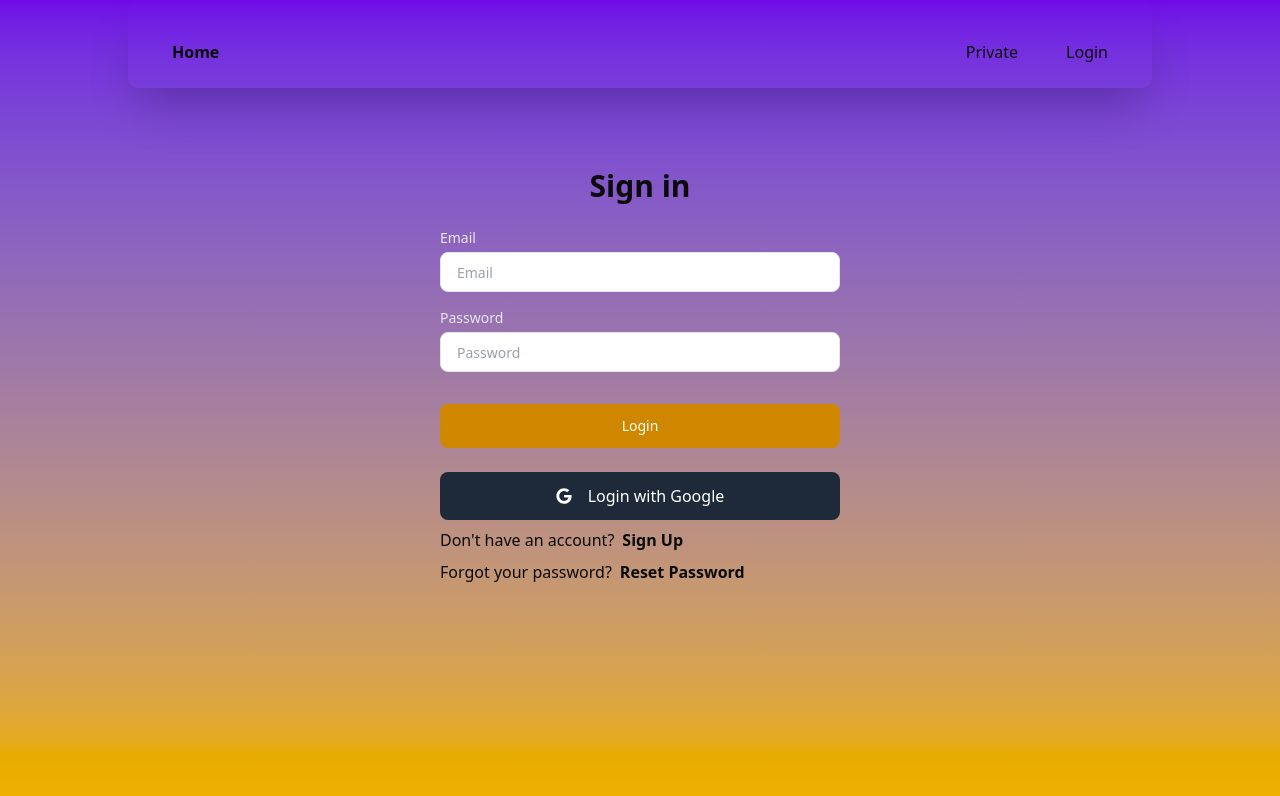
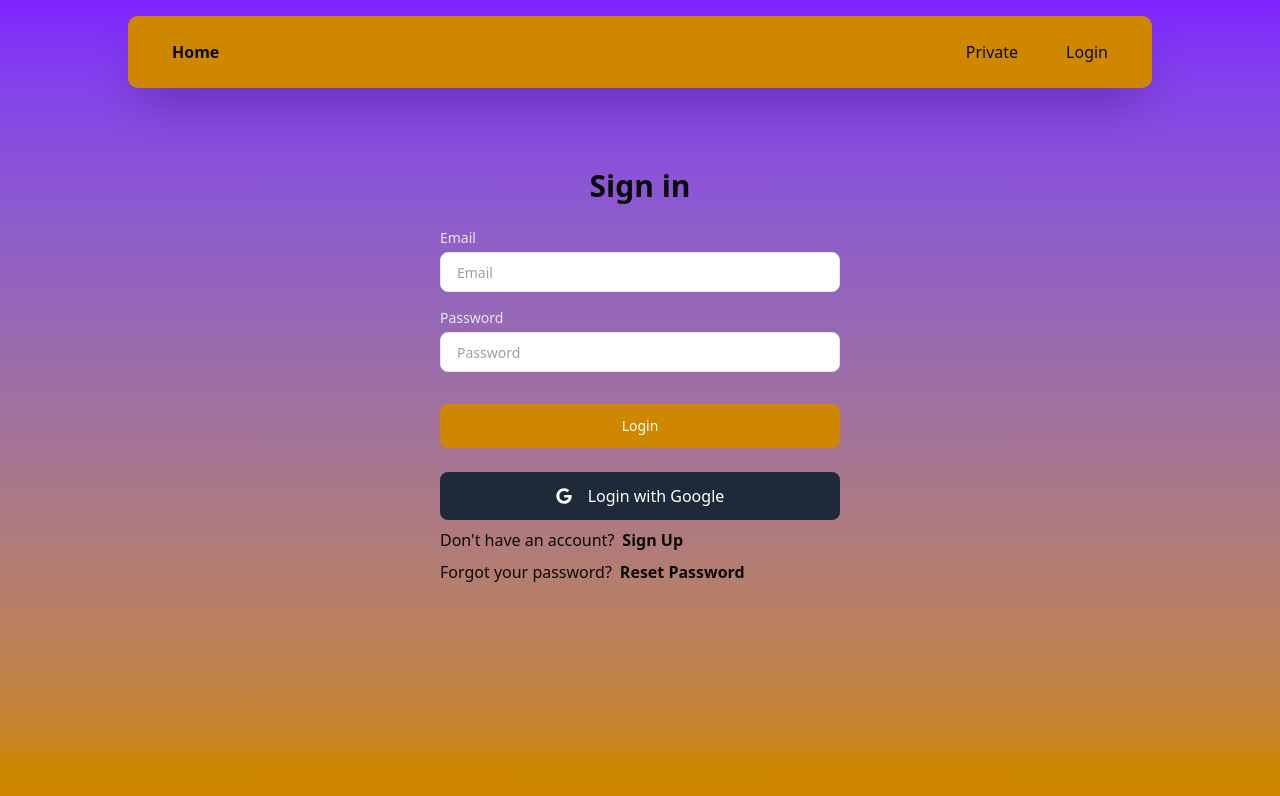
Before and after one commit to adarshm11/GatorGuard, a Next.js app in the folder gatorguard/: page /login in a window 1280 px wide. Shown: the top 796 px of the page. Built offline with nearby package versions, Linux system fonts and the light colour scheme; no server answers.

Commit message:
Minor frontend changes

```diff
--- a/gatorguard/app/components/Navbar.tsx
+++ b/gatorguard/app/components/Navbar.tsx
@@ -12,7 +12,7 @@ const Navbar = async () => {
   const LinkClass = "rounded-md hover:text-white py-2 px-3 transition-colors duration-300 ease-in-out"
 
   return (
-    <nav className="w-full flex items-center pt-4 rounded-lg shadow-2xl">
+    <nav className="bg-yellow-600 w-full flex items-center mt-4 rounded-lg shadow-2xl">
       <div className="flex w-full items-center justify-between px-8 py-4">
         <div className="flex-shrink-0">
           <Link className={"font-bold " + LinkClass} href="/">
--- a/gatorguard/app/layout.tsx
+++ b/gatorguard/app/layout.tsx
@@ -26,7 +26,7 @@ export default function RootLayout({
   return (
     <html lang="en">
       <body
-        className={`${geistSans.variable} ${geistMono.variable} antialiased bg-linear-to-b from-violet-700 to-yellow-500`}
+        className={`${geistSans.variable} ${geistMono.variable} antialiased bg-linear-to-b from-violet-600 to-yellow-600`}
       >
         <div className="mx-auto max-w-screen-lg h-screen flex flex-col">
           <Navbar />
```
